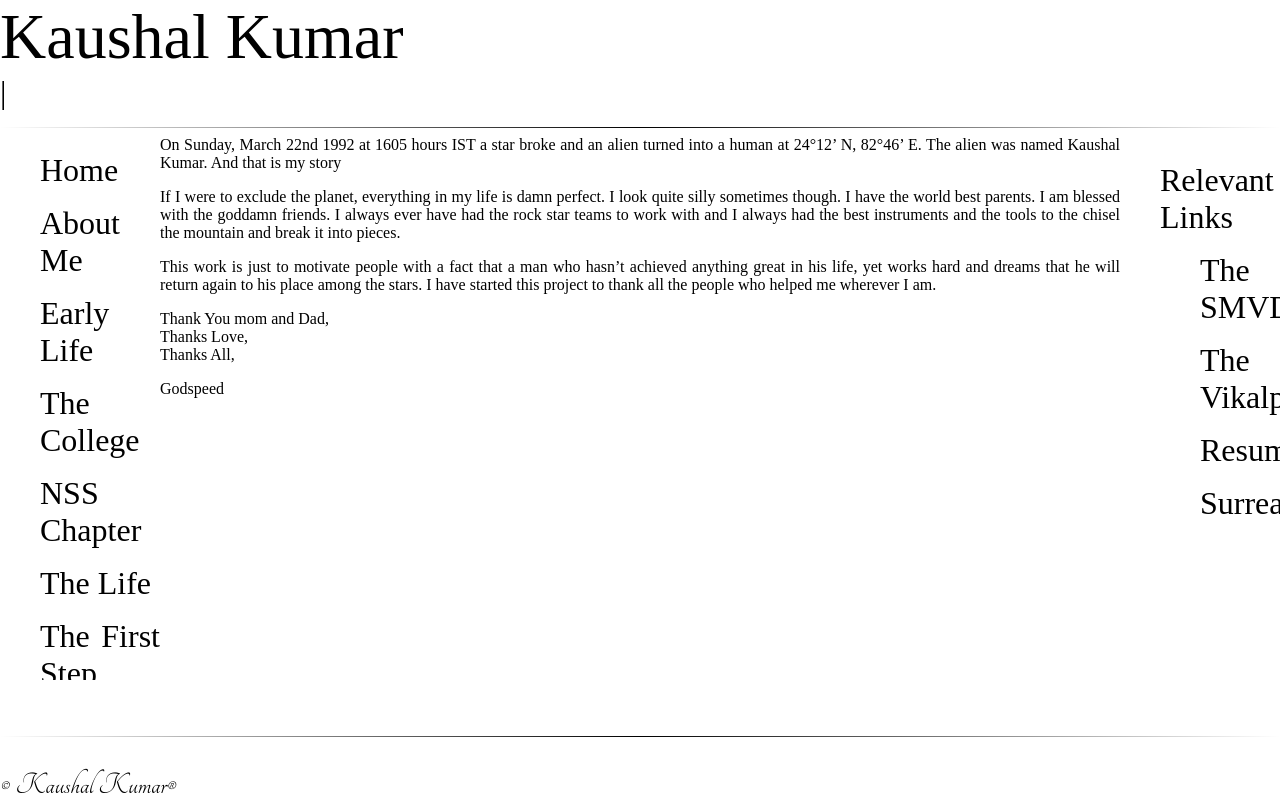
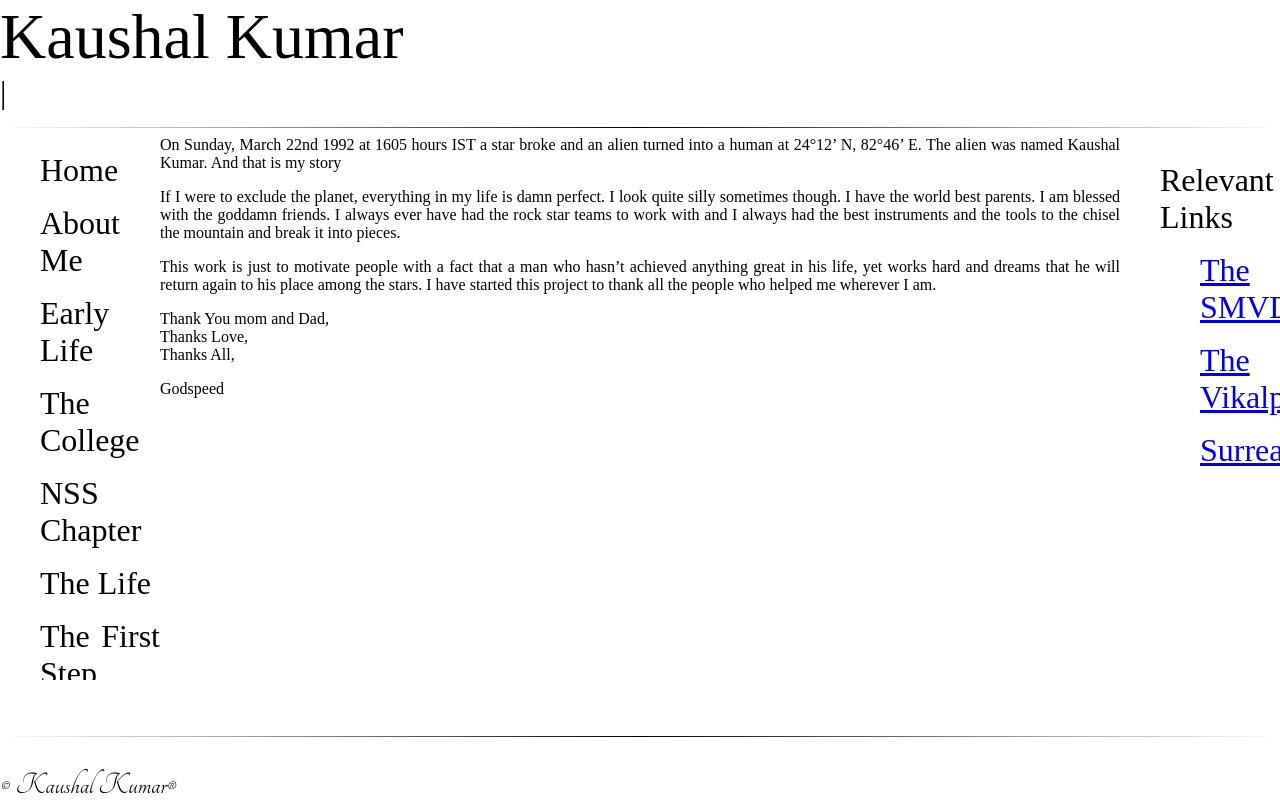
Before and after one commit to unixia/unixia.github.io, a plain HTML site: page index.html in a window 1280 px wide. Drawn offline with nearby package versions, Linux system fonts and the light colour scheme; a web font is replaced by a local one.

Commit message:
Update index.html

```diff
--- a/index.html
+++ b/index.html
@@ -166,16 +166,16 @@
 				<li id="appl" style="margin: 10px 0;"><a>Relevant Links</a>
 					<ol id="control" style="margin: 10px 0;">
 						<li id="applitem1">
-							<a >The SMVDU</a>
+							<a href="http://www.smvdu.ac.in/" target="_blank">The SMVDU</a>
 						</li>
 						<li id="applitem1">
-							<a >The Vikalp</a>
+							<a href="http://vikalp.smvdu.ac.in/" target="_blank">The Vikalp</a>
 						</li>
+						<!--<li id="applitem1">
+							<a >Resume</a>
+						</li>-->
 						<li id="applitem1">
-							<a >Resume</a>
-						</li>
-						<li id="applitem1">
-							<a >Surrealism</a>
+							<a href="https://www.youtube.com/watch?v=LyqlT17EVSA" target="_blank">Surrealism</a>
 						</li>
 					</ol>
 				</ol>
```
